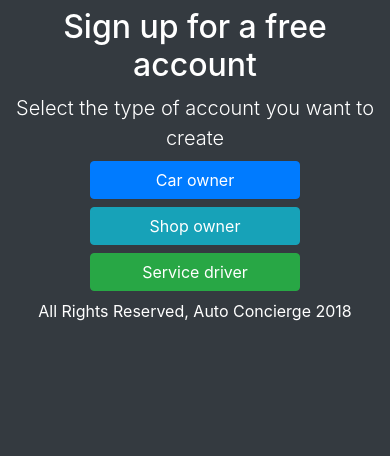
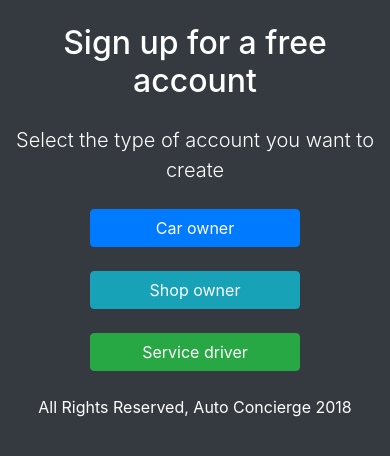
Before and after one commit to njang/autoConcierge, a Django app: page /signup/ in a window 390 px wide. Shown: the part 70-526 px from the top of the page. Run offline with Django 3.2, Linux system fonts and the light colour scheme; some libraries are stand-ins or nearby versions.

Commit message:
Fix responsive styling of signup page

```diff
--- a/main_app/templates/signup.html
+++ b/main_app/templates/signup.html
@@ -1,15 +1,15 @@
 {% extends 'base.html' %}
 
 {% block content %}
-	<h2 class='my-2'>Sign up for a free account</h2>
-	<p class='lead my-2'>Select the type of account you want to create</p>
-	<div class='row my-2'>
+	<h2 class='my-4'>Sign up for a free account</h2>
+	<p class='lead my-4'>Select the type of account you want to create</p>
+	<div class='row my-4'>
 		<a href='/signup/carowner' class='btn btn-primary col-6 offset-3 col-md-4 offset-md-4'>Car owner</a>
 	</div>
-	<div class='row my-2'>
+	<div class='row my-4'>
 		<a href='/signup/shopowner' class='btn btn-info col-6 offset-3 col-md-4 offset-md-4'>Shop owner</a>
 	</div>
-	<div class='row my-2'>
+	<div class='row my-4'>
 		<a href='/signup/servicedriver' class='btn btn-success col-6 offset-3 col-md-4 offset-md-4'>Service driver</a>
 	</div>
 {% endblock %}
```
